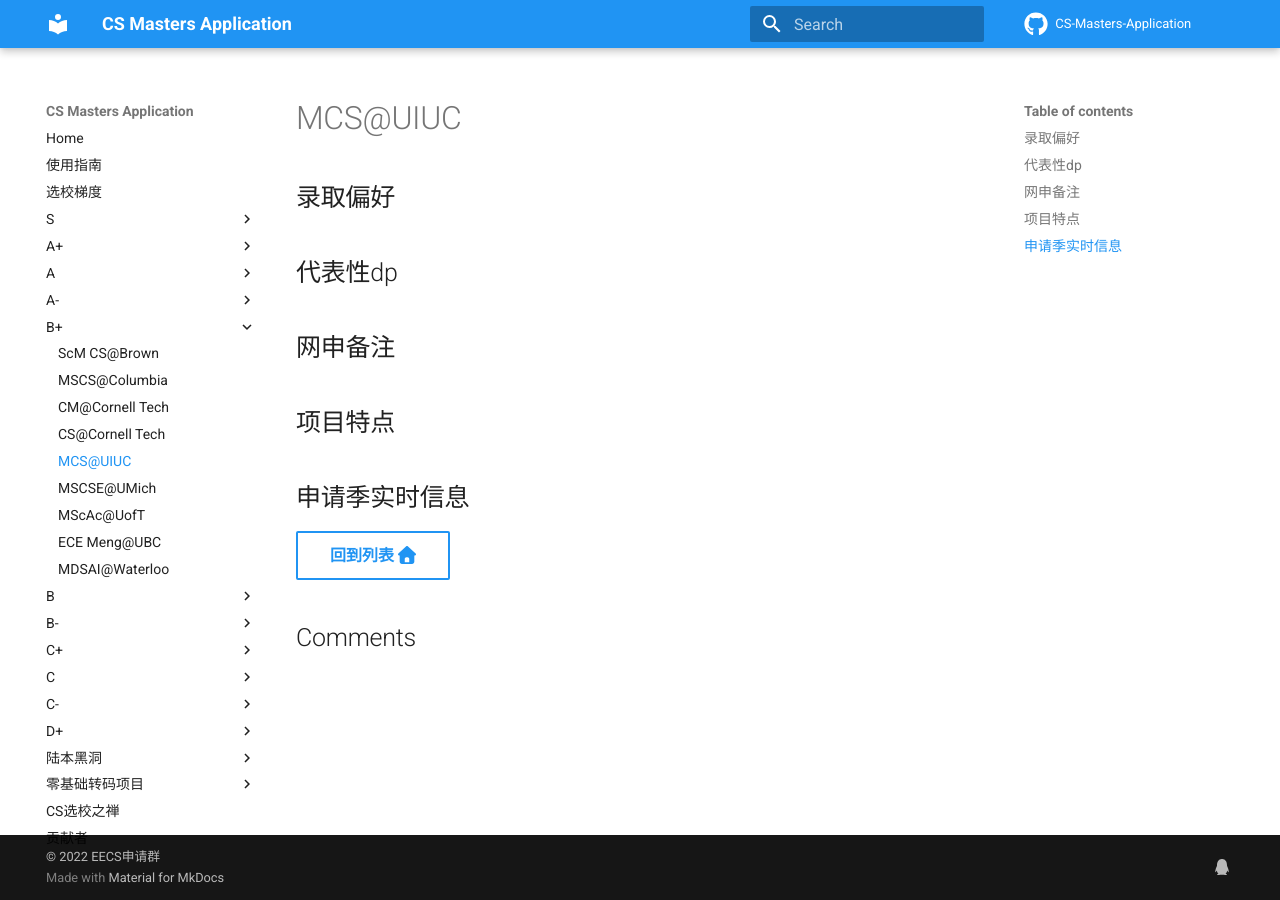
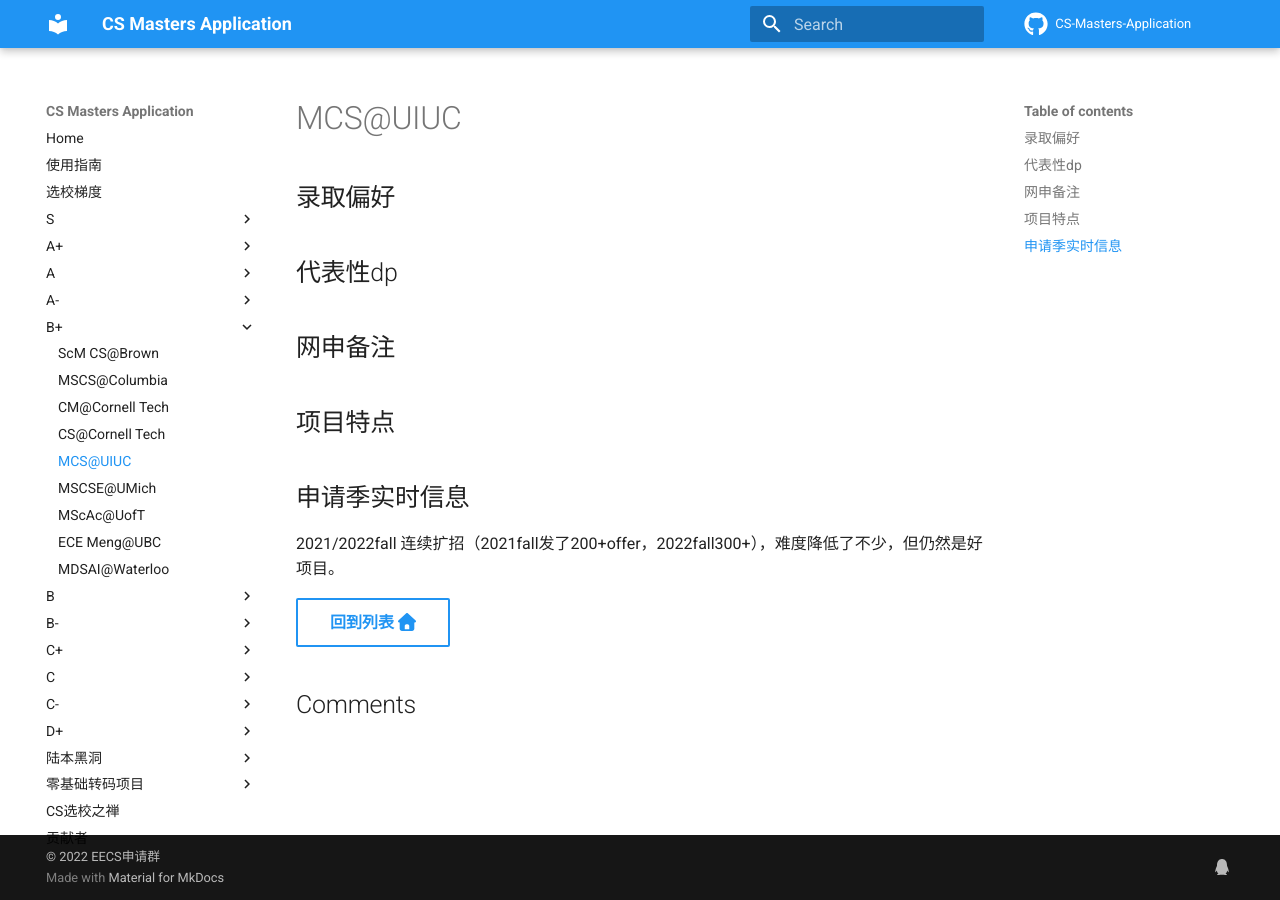
Before and after one commit to opencsapp/opencsapp.github.io, an MkDocs documentation site: the page built from docs/MCS@UIUC.md, in a window 1280 px wide. Built offline with MkDocs 1.6.1 and Material for MkDocs 9.7.7, drawn with Linux system fonts in a browser that asks for light colours; comment, search, counter and statistics services are not loaded.

Commit message:
Update MCS@UIUC.md

```diff
--- a/docs/MCS@UIUC.md
+++ b/docs/MCS@UIUC.md
@@ -7,5 +7,6 @@
 ## 项目特点
 
 ## 申请季实时信息
+2021/2022fall 连续扩招（2021fall发了200+offer，2022fall300+），难度降低了不少，但仍然是好项目。
 
 [回到列表 :fontawesome-solid-house:](选校梯度.md){ .md-button }
```
